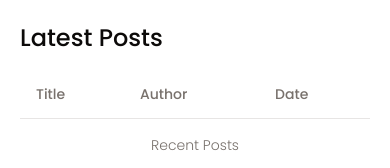
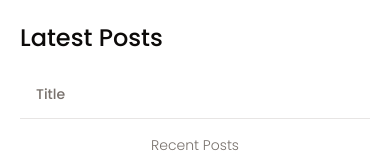
Before and after one commit to Nimira43/Tabularium, a Next.js app: page / in a window 390 px wide. Shown: the part 822-990 px from the top of the page. Built offline with nearby package versions, Linux system fonts and the light colour scheme; a web font is replaced by a local one.

Commit message:
Added media queries

```diff
--- a/components/posts/PostsTable.tsx
+++ b/components/posts/PostsTable.tsx
@@ -22,8 +22,8 @@ const PostsTable = ({
         <TableHeader>
           <TableRow>
             <TableHead>Title</TableHead>
-            <TableHead>Author</TableHead>
-            <TableHead>Date</TableHead>
+            <TableHead className='hidden md:table-cell'>Author</TableHead>
+            <TableHead className='hidden md:table-cell text-right'>Date</TableHead>
           </TableRow>
         </TableHeader>
       </Table>
```
